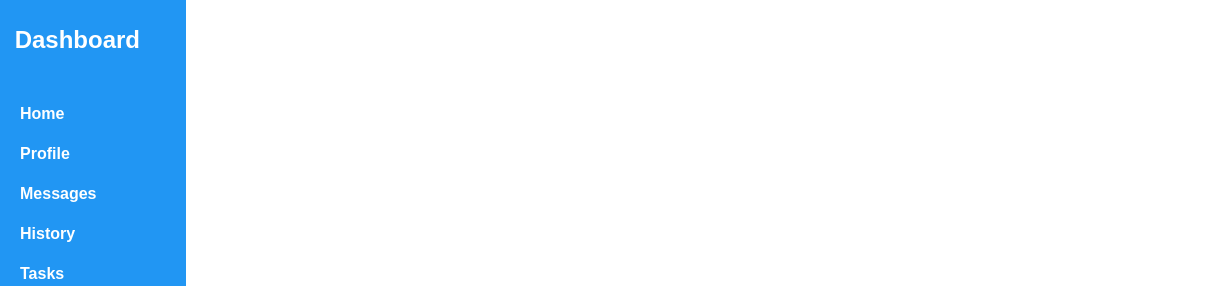
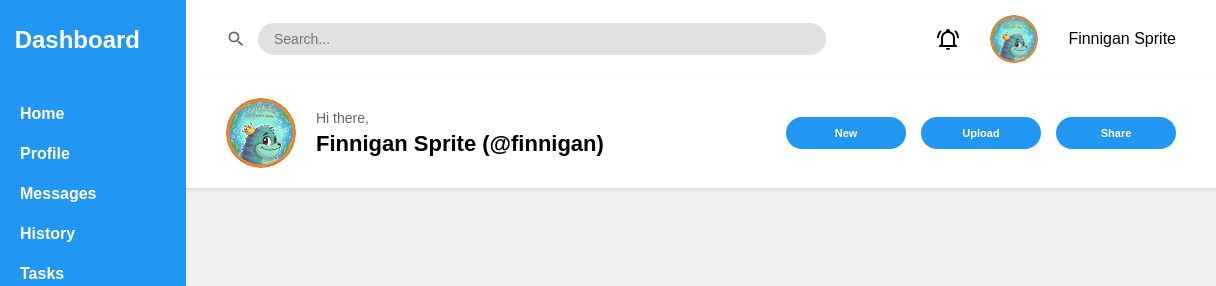
Before and after one commit to ArdiSyla/Admin-Dashboard, a plain HTML site: page index.html in a window 1280 px wide. Shown: the top 286 px of the page, 64-1280 px from the left. Drawn offline with Linux system fonts and the light colour scheme.

Commit message:
Added the header and greeting section

```diff
--- a/index.html
+++ b/index.html
@@ -26,7 +26,35 @@
                 </ul>
             </nav>
         </div>
-    </div>
 
+        <div class="main-content">
+            <div class="header">
+                <div class="search-container">
+                    <img src="./icons/magnify.svg" alt="Search-icon" class="search-left-icon" />
+                    <div class="search-bar">
+                        <input type="text" placeholder="Search..." />
+                    </div>
+                </div>
+                <div class="header-right">
+                    <img src="./icons/bell-ring-outline.svg" alt="Notifications" class="header-icon notification-icon" />
+                    <img src="./images/Finnigan.jpg" alt="User Profile" class="header-icon header-avatar" />
+                    <span>Finnigan Sprite</span>
+                </div>
+            </div>
+
+        <div class="greeting-section">
+            <div class="greeting-content">
+                <img src="./images/Finnigan.jpg" alt="user" class="greeting-avatar" />
+                <div class="greeting-text">
+                    <p>Hi there,</p>
+                    <h1>Finnigan Sprite (@finnigan)</h1>
+                </div>
+            </div>
+            <div class="action-buttons">
+                <button class="btn btn-new">New</button>
+                <button class="btn btn-upload">Upload</button>
+                <button class="btn btn-share">Share</button>
+            </div>
+        </div>
 </body>
 </html>
--- a/styles.css
+++ b/styles.css
@@ -8,11 +8,12 @@
 body {
     display: flex;
     height: 100vh;
+    background-color: #f0f0f0;
 }
 
 .dashboard {
     display: grid;
-    grid-template-columns: 250px 1fr 250px;
+    grid-template-columns: 250px 1fr;
     width: 100%;
 }
 
@@ -20,6 +21,7 @@ body {
     background-color: #2196f3;
     color: white;
     padding: 20px;
+    grid-row: 1 / -1;
 }
 
 .dashboard-icon {
@@ -31,6 +33,7 @@ body {
 
 .sidebar h2 {
     margin-bottom: 30px;
+    font-size: 24px;
 }
 
 .sidebar ul {
@@ -49,10 +52,154 @@ body {
     align-items: center;
     padding: 10px 0;
     font-weight: bold;
+    font-size: 16px;
     margin-left: 20px;
+    cursor: pointer;
 
 }
 
 .second-list {
     margin-top: 50px;
 }
+
+.main-content {
+    display: grid;
+    grid-template-rows: auto auto 1fr;
+    background-color: #f0f0f0;
+    overflow-y: auto;
+}
+
+.header {
+    display: flex;
+    justify-content: space-between;
+    align-items: center;
+    background-color: white;
+    padding: 15px 40px;
+    box-shadow: 0 2px 4px rgba(0, 0, 0, 0.1);
+}
+
+.search-container {
+    display: flex;
+    align-items: center;
+    gap: 12px;
+    flex: 1;
+    max-width: 600px;
+}
+
+.search-left-icon {
+    width: 20px;
+    height: 20px;
+    opacity: 0.6;
+}
+
+.search-bar {
+    display: flex;
+    align-items: center;
+    background-color: #e0e0e0;
+    padding: 8px 16px;
+    border-radius: 20px;
+    flex: 1;
+}
+
+.search-bar input {
+    border: none;
+    background: transparent;
+    outline: none;
+    font-size: 14px;
+    width: 100%;
+}
+
+.header-right {
+    display: flex;
+    align-items: center;
+    gap: 30px;
+    margin-left: 40px;
+}
+
+.header-icon {
+    width: 36px;
+    height: 36px;
+    border-radius: 50%;
+    object-fit: cover;
+}
+
+.header-avatar {
+    width: 48px;
+    height: 48px;
+}
+
+.notification-icon {
+    width: 24px;
+    height: 24px;
+    cursor: pointer;
+}
+
+.user-profile {
+    display: flex;
+    align-items: center;
+    gap: 10px;
+    font-weight: bold;
+}
+
+.user-avatar {
+    width: 40px;
+    height: 40px;
+    border-radius: 50%;
+}
+
+.greeting-section {
+    display: flex;
+    justify-content: space-between;
+    align-items: center;
+    background-color: white;
+    padding: 20px 40px;
+    box-shadow: 0 2px 4px rgba(0, 0, 0, 0.1);
+}
+
+.greeting-content {
+    display: flex;
+    align-items: center;
+    gap: 20px;
+}
+
+.greeting-avatar {
+    width: 70px;
+    height: 70px;
+    border-radius: 50%;
+}
+
+.greeting-text h1 {
+    font-size: 22px;
+    margin-top: 5px;
+}
+
+.greeting-text p {
+    font-size: 14px;
+    color: #666;
+}
+
+.action-buttons {
+    display: flex;
+    gap: 15px;
+}
+
+.btn {
+    padding: 10px 30px;
+    border: none;
+    border-radius: 25px;
+    font-weight: bold;
+    cursor: pointer;
+    font-size: 11px;
+    width: 120px;
+}
+
+.btn-new,
+.btn-upload,
+.btn-share {
+    background-color: #2196f3;
+    color: white;
+}
+
+.btn:hover {
+    opacity: 0.9;
+}
```
Also changed, not shown: icons/bell-ring-outline.svg (added), icons/magnify.svg (added), images/Ember.jpg (added), images/Finnigan.jpg (added), images/Luna.jpg (added), images/Terra.jpg (added).
